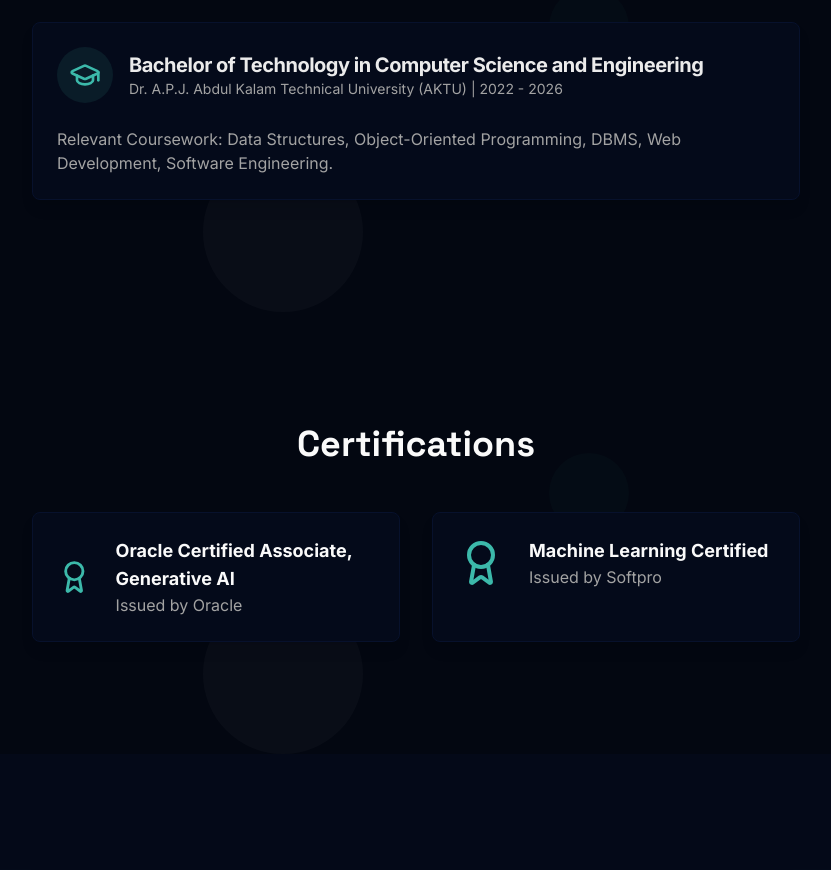
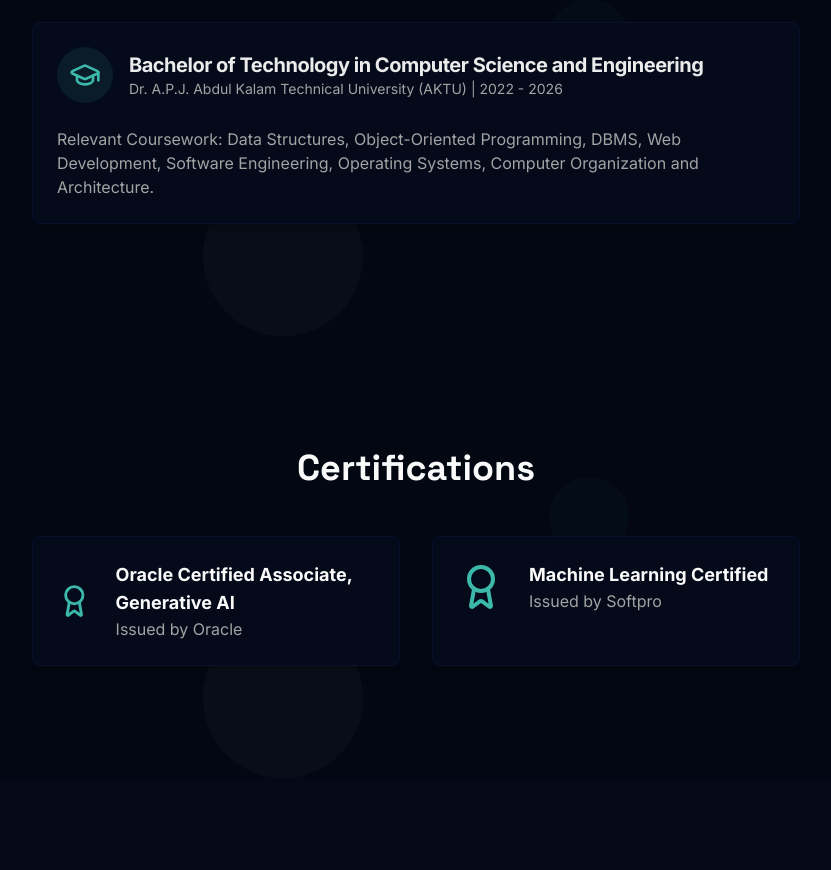
Before and after one commit to saksham198-tech/portfolio198, a Next.js app: page / in a window 1280 px wide. Shown: the part 4720-5590 px from the top of the page, without its empty margins (224-1055 px from the left). Built offline with nearby package versions, Linux system fonts and the light colour scheme.

Commit message:
add operating systems and computer organization and architecture in the

```diff
--- a/src/components/site/Education.tsx
+++ b/src/components/site/Education.tsx
@@ -7,7 +7,7 @@ const education = [
     degree: "Bachelor of Technology in Computer Science and Engineering",
     institution: "Dr. A.P.J. Abdul Kalam Technical University (AKTU)",
     period: "2022 - 2026",
-    details: "Relevant Coursework: Data Structures, Object-Oriented Programming, DBMS, Web Development, Software Engineering."
+    details: "Relevant Coursework: Data Structures, Object-Oriented Programming, DBMS, Web Development, Software Engineering, Operating Systems, Computer Organization and Architecture."
   }
 ];
 
```
